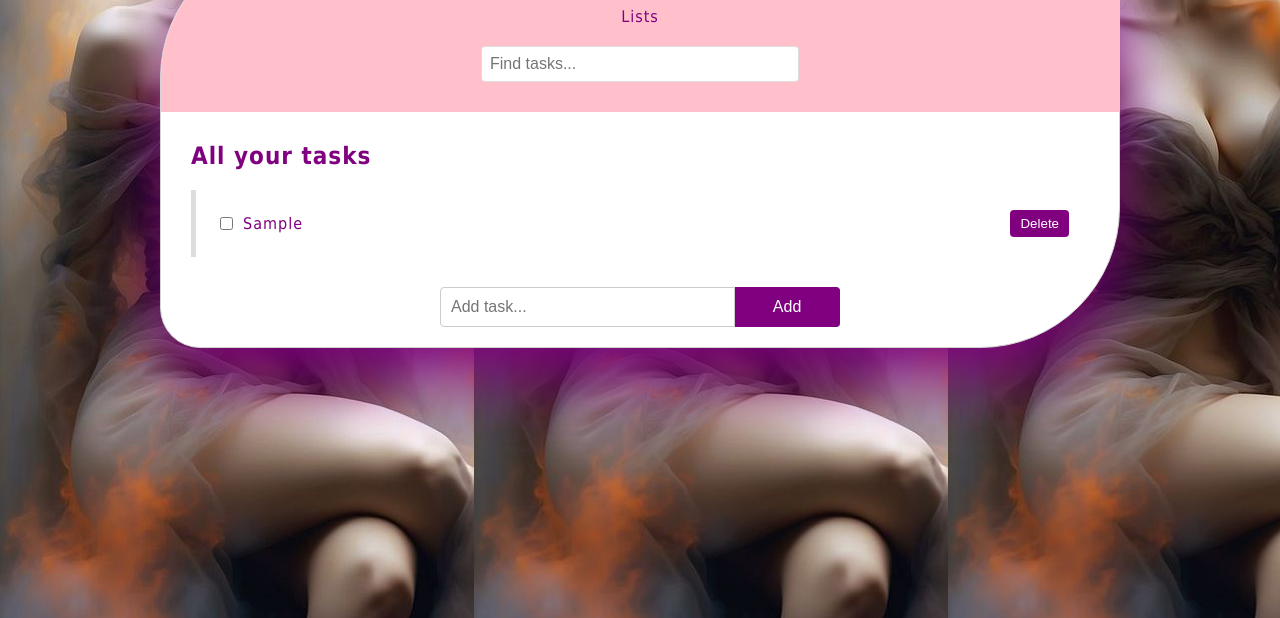
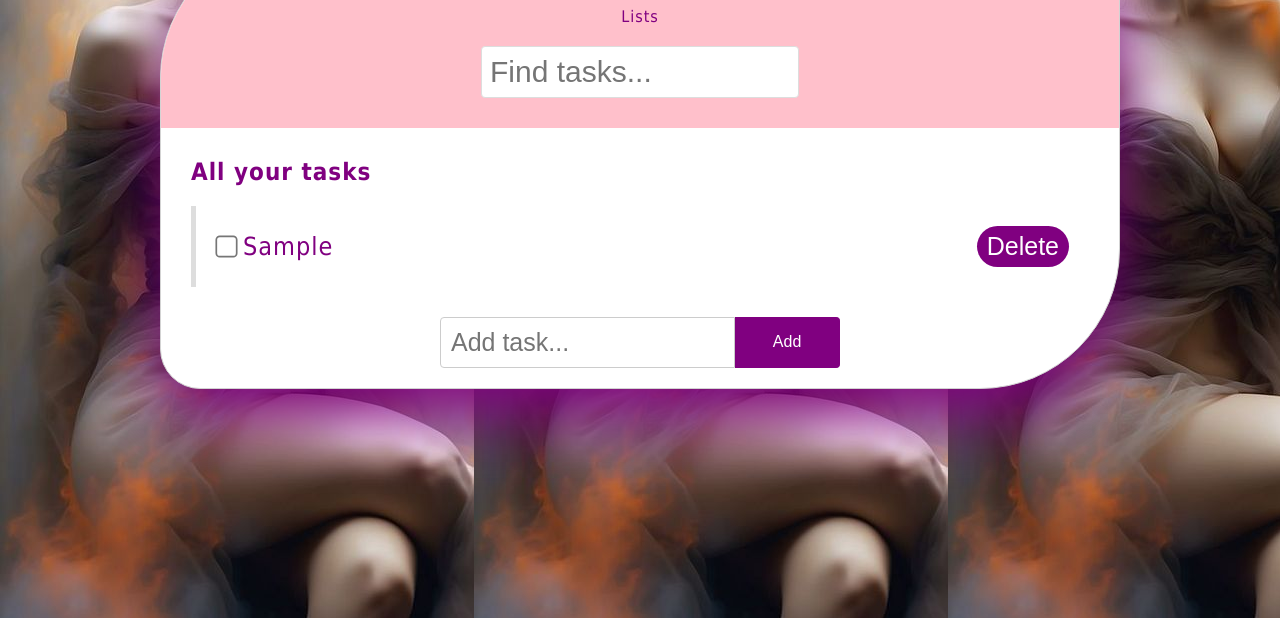
Before and after one commit to Purity-Euphemia/HTML, a plain HTML site: page TodoList/TodoList.html in a window 1280 px wide. Both pictures are taken after typing "Sample" into the empty fields and a click on the button "Add". Shown: the part 182-800 px from the top of the page. Drawn offline with Linux system fonts and the light colour scheme.

Commit message:
Add files via upload

```diff
--- a/TodoList/TodoList.css
+++ b/TodoList/TodoList.css
@@ -39,7 +39,7 @@ body {
   padding: 8px;
   border: 1px solid #ddd;
   border-radius: 4px;
-  font-size: 16px;
+  font-size: 30px;
 }
 
 #Add-lists {
@@ -58,6 +58,7 @@ body {
   display: flex;
   justify-content: space-between;
   align-items: center;
+  font-size: 25px;
 }
 
 #Add-lists li:hover {
@@ -67,10 +68,11 @@ body {
 .delete {
   background: purple;
   padding: 6px 10px;
-  border-radius: 4px;
+  border-radius: 40px;
   cursor: pointer;
   color: white;
   border: none;
+  font-size: 25px;
 }
 
 .delete:hover {
@@ -92,7 +94,7 @@ body {
 #add-tasks input {
   padding: 10px;
   border: 1px solid #ccc;
-  font-size: 16px;
+  font-size: 25px;
   border-radius: 4px 0 0 4px;
   box-sizing: border-box;
   width: 90%;
@@ -117,4 +119,5 @@ body {
 
 input[type="checkbox"] {
   margin-right: 10px;
+  transform: scale(1.7);
 }
```
